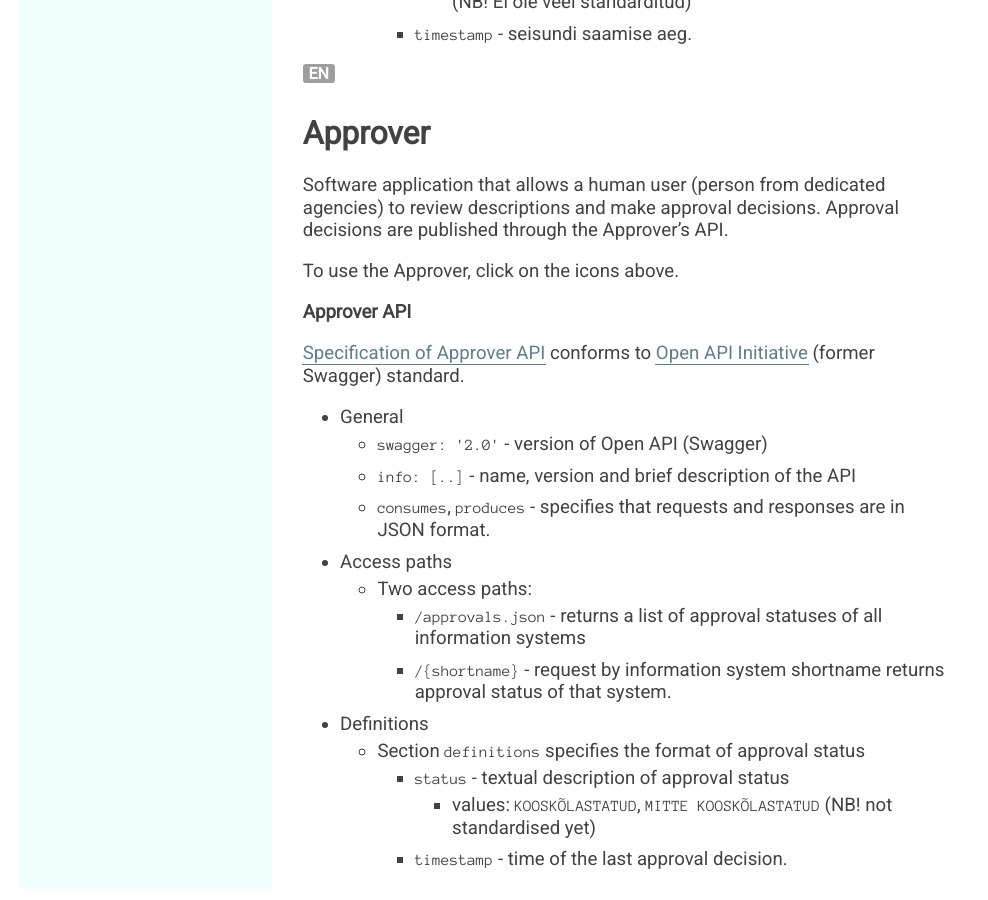
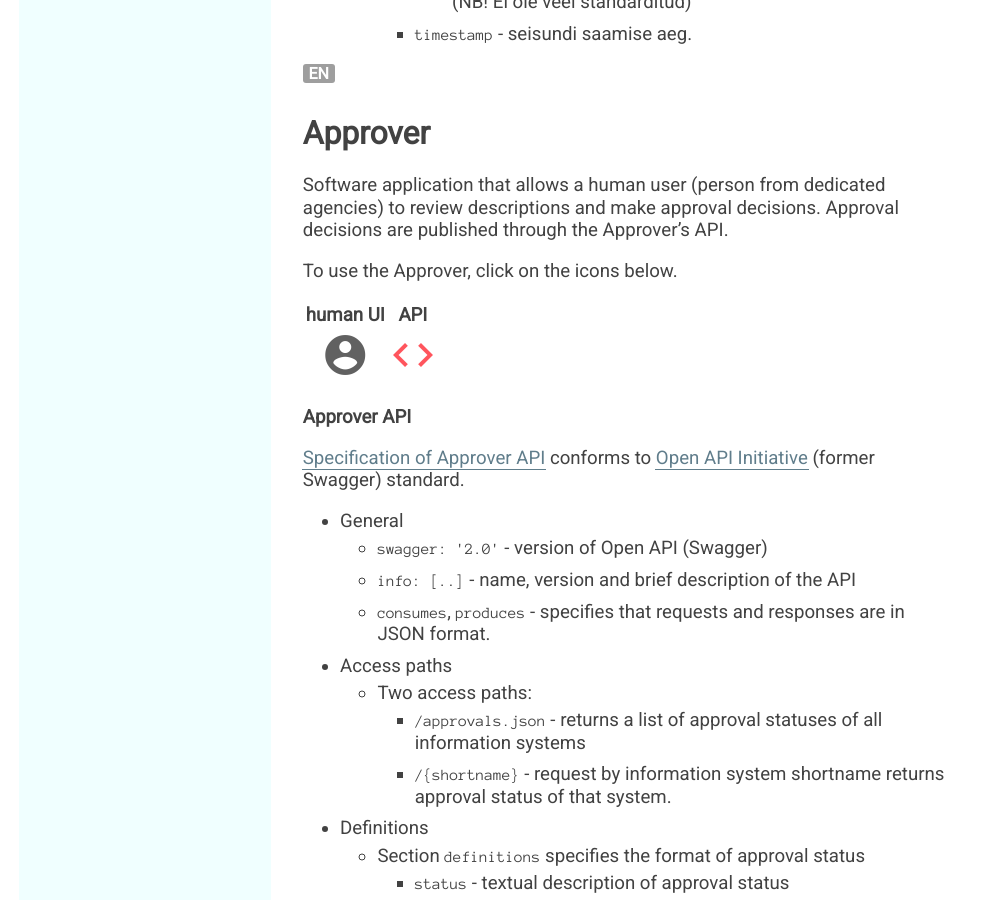
Before and after one commit to e-gov/RIHA-Index, a Jekyll site: the page built from Kooskolastaja.md, in a window 1280 px wide and 900 px high, scrolled down 1235 px. Shown: the whole window, without its empty margins (0-988 px from the left). Built offline with Jekyll 4.4.1, drawn with Linux system fonts in a browser that asks for light colours.

Commit message:
Update Kooskolastaja.md

```diff
--- a/Kooskolastaja.md
+++ b/Kooskolastaja.md
@@ -52,7 +52,11 @@ Rakendus:
 
 Software application that allows a human user (person from dedicated agencies) to review descriptions and make approval decisions. Approval decisions are published through the Approver's API.
 
-To use the Approver, click on the icons above.
+To use the Approver, click on the icons below.
+
+|  human UI  | API |
+| :---: | :---: |
+| <a href='http://ec2-35-160-53-79.us-west-2.compute.amazonaws.com:8080/' style='border-bottom: none !important;'><i class="material-icons ikoon" style='color: #616161; font-size: 48px;'>account_circle</i></a> | <a href='http://ec2-35-160-53-79.us-west-2.compute.amazonaws.com:8080/approvals' style='border-bottom: none !important;'><i class="material-icons ikoon" style='color: #FF555D; font-size: 48px;'>code</i></a> |
 
 ## Approver API
 
```
